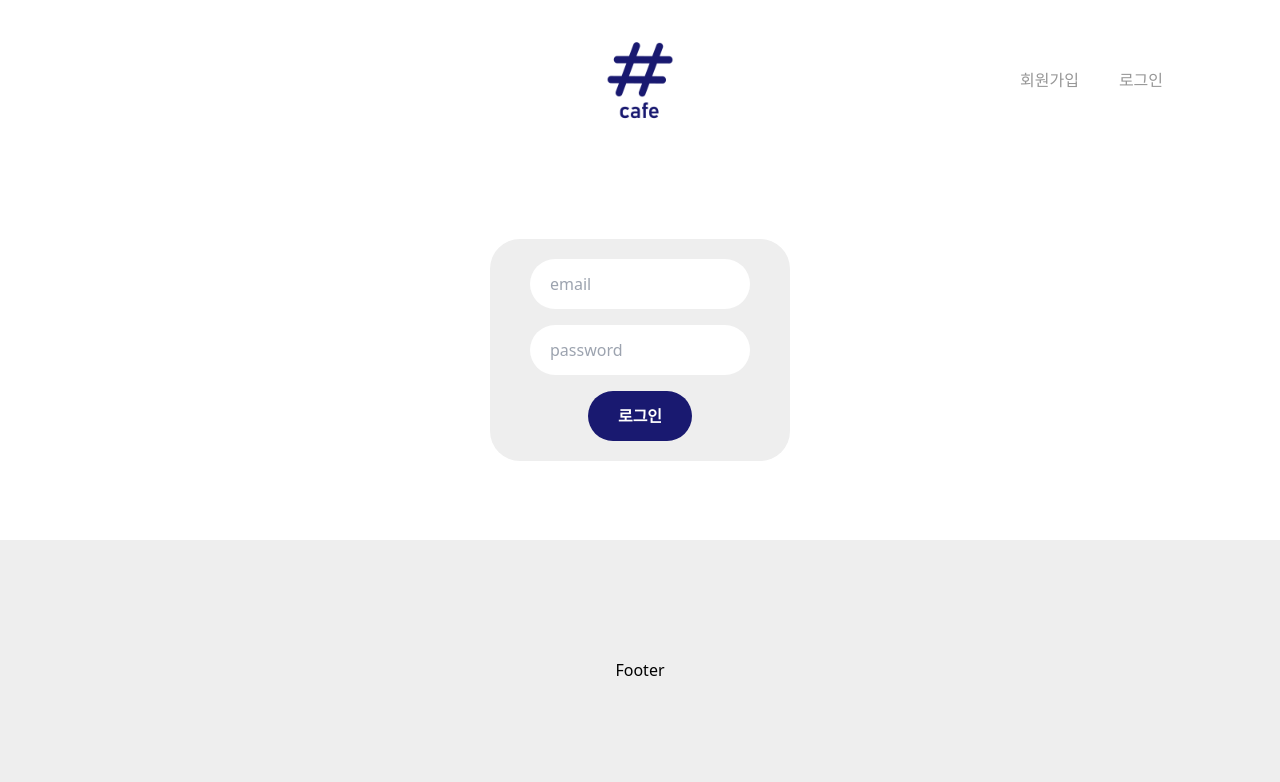
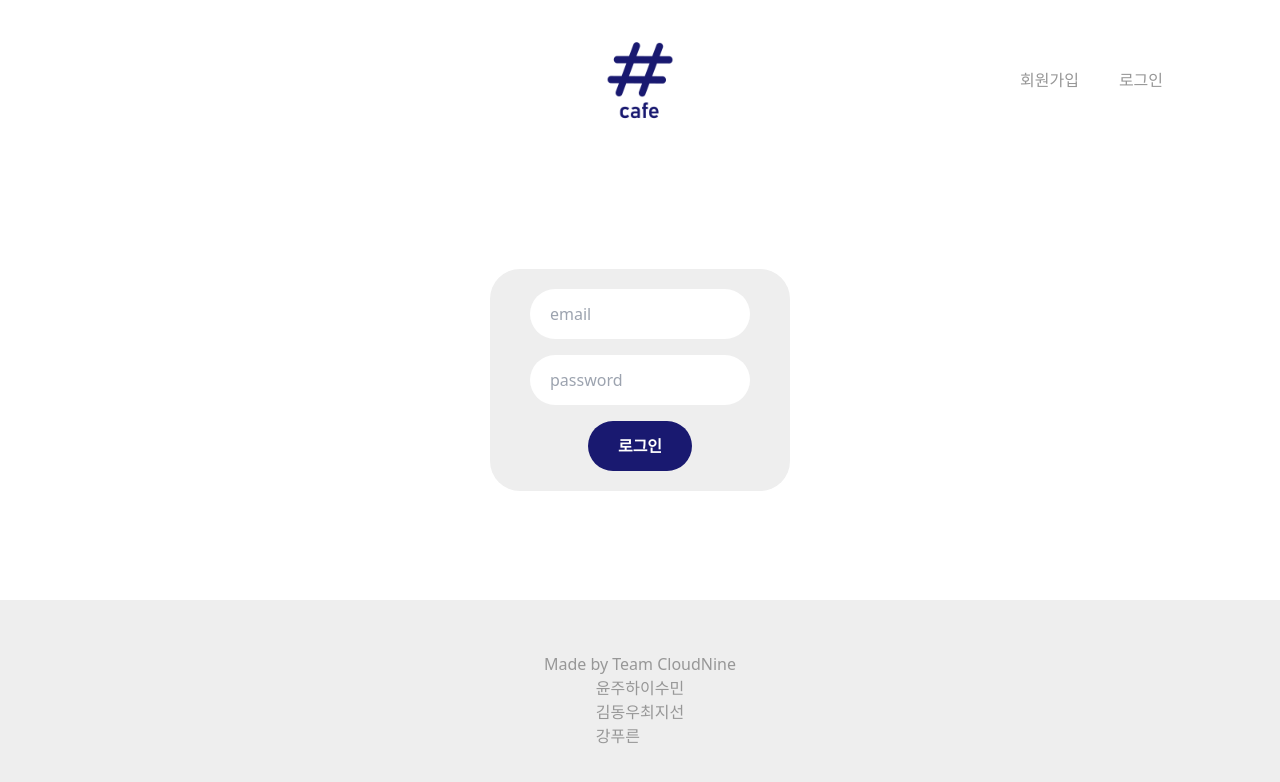
Before and after one commit to ijooha16/u-know-running, a React (Vite) app: page /log-in in a window 1280 px wide. Shown: the top 782 px of the page. Built offline with nearby package versions, Linux system fonts and the light colour scheme.

Commit message:
design : 기본적인 레이아웃 잡기

```diff
--- a/src/components/layout/Footer.jsx
+++ b/src/components/layout/Footer.jsx
@@ -1,5 +1,20 @@
 const Footer = () => {
-  return <div className="h-[260px] w-full bg-[#eeeeee] flex flex-col justify-center items-center">Footer</div>;
+  return (
+    <div className="h-[200px] w-full bg-[#eeeeee] flex flex-col justify-center items-center">
+      <p className="text-darkgray" >Made by Team CloudNine</p>
+      <div className="flex">
+        <div className="text-darkgray">
+          <p>윤주하</p>
+          <p>김동우</p>
+          <p>강푸른</p>
+        </div>
+        <div className="text-darkgray">
+          <p>이수민</p>
+          <p>최지선</p>
+        </div>
+      </div>
+    </div>
+  );
 };
 
 export default Footer;
```
